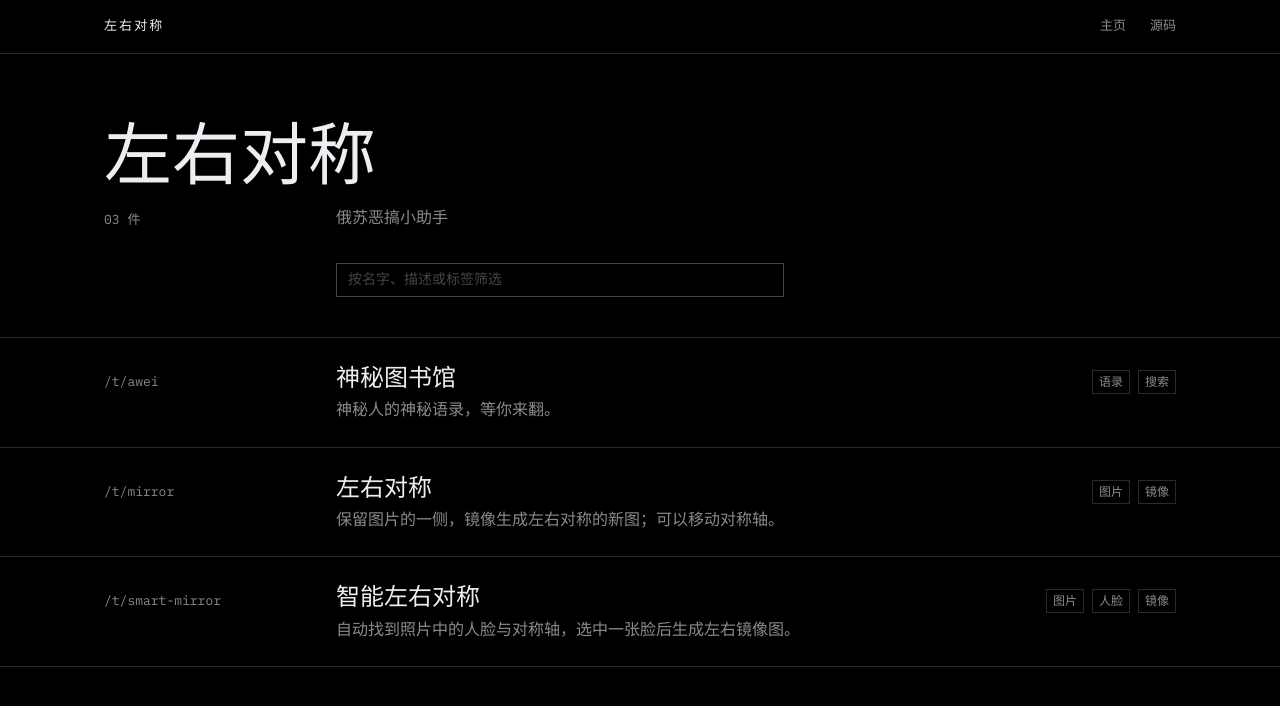
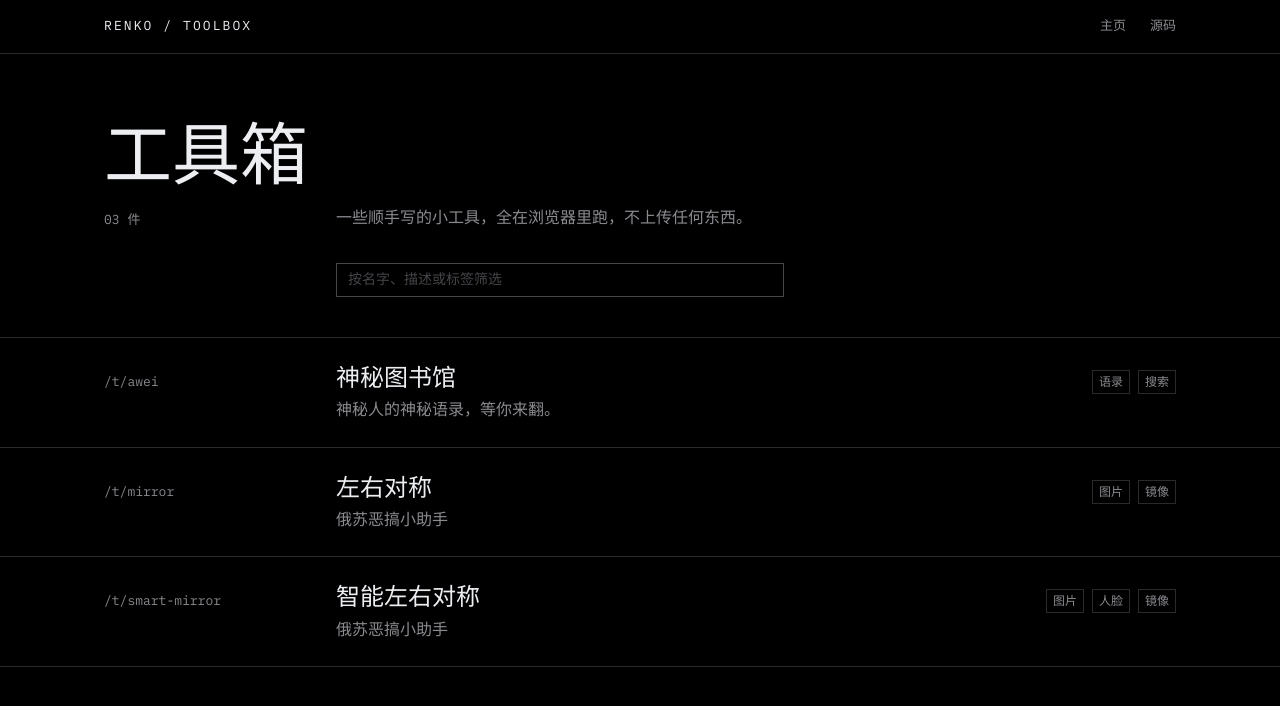
Before and after one commit to Renko6626/renko-toolbox, a Vue app: page / in a window 1280 px wide. Shown: the top 706 px of the page. Built offline with nearby package versions, Linux system fonts and the light colour scheme.

Commit message:
Restore toolbox branding and scope symmetry descriptions

```diff
--- a/index.html
+++ b/index.html
@@ -5,8 +5,7 @@
     <link rel="icon" type="image/svg+xml" href="/favicon.svg" />
     <meta name="theme-color" content="#000000" />
     <meta name="viewport" content="width=device-width, initial-scale=1.0" />
-    <meta name="description" content="俄苏恶搞小助手" />
-    <title>左右对称</title>
+    <title>Toolbox · Renko</title>
   </head>
   <body>
     <div id="app"></div>
--- a/package.json
+++ b/package.json
@@ -1,9 +1,9 @@
 {
-  "name": "left-right-symmetry",
+  "name": "renko-toolbox",
   "private": true,
   "version": "0.1.0",
   "type": "module",
-  "description": "俄苏恶搞小助手",
+  "description": "一些纯前端的趣味日常小工具",
   "scripts": {
     "dev": "vite",
     "build": "node scripts/prepare-semantic.ts && vue-tsc --noEmit && vite build",
--- a/src/components/SiteHeader.vue
+++ b/src/components/SiteHeader.vue
@@ -6,7 +6,7 @@ const route = useRoute()
 
 <template>
   <header class="header">
-    <RouterLink to="/" class="wordmark">左右对称</RouterLink>
+    <RouterLink to="/" class="wordmark">Renko / Toolbox</RouterLink>
     <nav class="nav" aria-label="站点">
       <RouterLink v-if="route.name !== 'home'" to="/" class="link">全部工具</RouterLink>
       <a href="https://renko6626.github.io/" class="link">主页</a>
--- a/src/pages/Home.vue
+++ b/src/pages/Home.vue
@@ -17,9 +17,9 @@ const count = String(tools.length).padStart(2, '0')
 
 <template>
   <section class="intro">
-    <h1 class="title">左右对称</h1>
+    <h1 class="title">工具箱</h1>
     <p class="count mono">{{ count }} 件</p>
-    <p class="lede">俄苏恶搞小助手</p>
+    <p class="lede">一些顺手写的小工具，全在浏览器里跑，不上传任何东西。</p>
     <NInput
       v-if="tools.length"
       v-model:value="q"
--- a/src/router.ts
+++ b/src/router.ts
@@ -31,5 +31,5 @@ export const router = createRouter({
 })
 
 router.afterEach((to) => {
-  document.title = to.meta.tool ? `${to.meta.tool.name} · 左右对称` : '左右对称'
+  document.title = to.meta.tool ? `${to.meta.tool.name} · Toolbox` : 'Toolbox · Renko'
 })
--- a/src/tools/mirror/meta.ts
+++ b/src/tools/mirror/meta.ts
@@ -2,6 +2,6 @@ import type { ToolMeta } from '../types'
 
 export default {
   name: '左右对称',
-  description: '保留图片的一侧，镜像生成左右对称的新图；可以移动对称轴。',
+  description: '俄苏恶搞小助手',
   tags: ['图片', '镜像'],
 } satisfies ToolMeta
--- a/src/tools/smart-mirror/meta.ts
+++ b/src/tools/smart-mirror/meta.ts
@@ -2,6 +2,6 @@ import type { ToolMeta } from '../types'
 
 export default {
   name: '智能左右对称',
-  description: '自动找到照片中的人脸与对称轴，选中一张脸后生成左右镜像图。',
+  description: '俄苏恶搞小助手',
   tags: ['图片', '人脸', '镜像'],
 } satisfies ToolMeta
```
Also changed, not shown: 1 other file (tests, documents, lock files or other folders).
